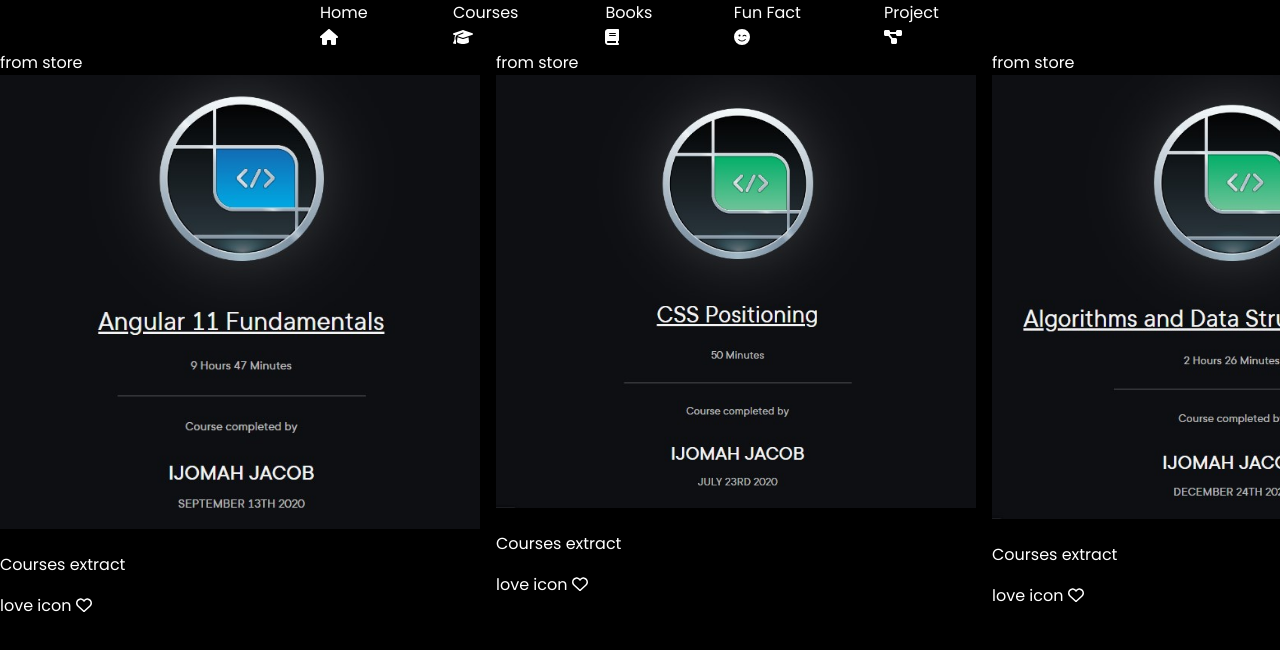
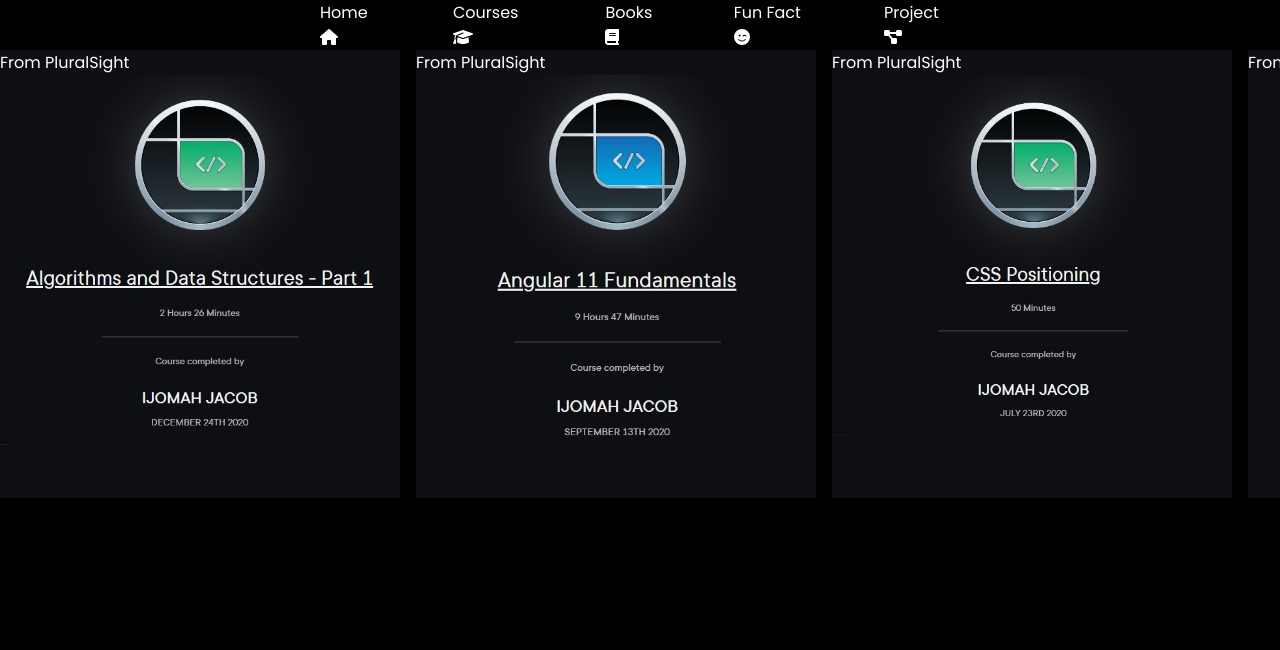
Before and after one commit to ijomah/reactcv, a React (Create React App) app: page /course in a window 1280 px wide. Shown: the top 650 px of the page. Built offline with nearby package versions, Linux system fonts and the light colour scheme.

Commit message:
courses comp

```diff
--- a/src/Content/articlePart/carousals/courseCarousal.js
+++ b/src/Content/articlePart/carousals/courseCarousal.js
@@ -1,5 +1,5 @@
 import React from "react";
-import { FontAwesomeIcon } from "@fortawesome/react-fontawesome";
+//import { FontAwesomeIcon } from "@fortawesome/react-fontawesome";
 import  courseNGfunda from "../../../images/courseNGfunda.jpg";
 import  courseCss from "../../../images/courseCss.jpg";
 import  courseDSA from "../../../images/courseDSA.jpg";
@@ -11,82 +11,83 @@
 function Courses() {
     return (
         <div className="courses">
+
             <div className="course">
                 <div className="course-head">
-                    <div className="course-title">from store</div>
+                    <div className="course-title">From PluralSight</div>
                 </div>
                 <div className="course-body">
-                    <img src={courseNGfunda} alt="Completed Angular course badge"/>
-                    <p>Courses extract</p>
+                    <img src={courseDSA} alt="" />
+                    {/* <p>Courses extract</p> */}
                 </div>
-                <div className="course-footer">
+                {/* <div className="course-footer">
                     <div>love icon <FontAwesomeIcon icon="fa-regular fa-heart" /></div>
-                </div>
+                </div> */}
             </div>
 
             <div className="course">
                 <div className="course-head">
-                    <div className="course-title">from store</div>
+                    <div className="course-title">From PluralSight  </div>
                 </div>
                 <div className="course-body">
-                    <img src={courseCss} alt="" />
-                    <p>Courses extract</p>
+                    <img src={courseNGfunda} alt="Completed Angular course badge"/>
+                    {/* <p>Courses extract</p> */}
                 </div>
-                <div className="course-footer">
+                {/* <div className="course-footer">
                     <div>love icon <FontAwesomeIcon icon="fa-regular fa-heart" /></div>
-                </div>
+                </div> */}
             </div>
 
             <div className="course">
                 <div className="course-head">
-                    <div className="course-title">from store</div>
+                    <div className="course-title">From PluralSight</div>
                 </div>
                 <div className="course-body">
-                    <img src={courseDSA} alt="" />
-                    <p>Courses extract</p>
+                    <img src={courseCss} alt="" />
+                    {/* <p>Courses extract</p> */}
                 </div>
-                <div className="course-footer">
+                {/* <div className="course-footer">
                     <div>love icon <FontAwesomeIcon icon="fa-regular fa-heart" /></div>
-                </div>
+                </div> */}
             </div>
 
             <div className="course">
                 <div className="course-head">
-                    <div className="course-title">from store</div>
+                    <div className="course-title">From PluralSight</div>
                 </div>
                 <div className="course-body">
-                    <img src={courseGit} alt=""></img>
-                    <p>Courses extract</p>
+                    <img src={courseFigma} alt=""></img>
+                    {/* <p>Courses extract</p> */}
                 </div>
-                <div className="course-footer">
+                {/* <div className="course-footer">
                     <div>love icon <FontAwesomeIcon icon="fa-regular fa-heart" /></div>
-                </div>
+                </div> */}
             </div>
 
             <div className="course">
                 <div className="course-head">
-                    <div className="course-title">from store</div>
+                    <div className="course-title">From PluralSight</div>
                 </div>
                 <div className="course-body">
-                    <img src={courseFigma} alt=""></img>
-                    <p>Courses extract</p>
+                    <img src={courseGit} alt=""></img>
+                    {/* <p>Courses extract</p> */}
                 </div>
-                <div className="course-footer">
+                {/* <div className="course-footer">
                     <div>love icon <FontAwesomeIcon icon="fa-regular fa-heart" /></div>
-                </div>
+                </div> */}
             </div>
 
             <div className="course">
                 <div className="course-head">
-                    <div className="course-title">from store</div>
+                    <div className="course-title">From PluralSight</div>
                 </div>
                 <div className="course-body">
                     <img src={courseHTML} alt=""></img>
-                    <p>Courses extract</p>
+                    {/* <p>Courses extract</p> */}
                 </div>
-                <div className="course-footer">
+                {/* <div className="course-footer">
                     <div>love icon <FontAwesomeIcon icon="fa-regular fa-heart" /></div>
-                </div>
+                </div> */}
             </div>
 
         </div>
--- a/src/Content/articlePart/carousals/courses.css
+++ b/src/Content/articlePart/carousals/courses.css
@@ -1,3 +1,6 @@
+::-webkit-scrollbar {
+    width: 0px;
+}
 .courses {
     display: flex;
     flex-direction: row;
@@ -10,8 +13,16 @@
 
 .course {
     flex-shrink: 0;
-    flex-basis: 30em;
+    /* width: 400px;
+    height: 550px;
+    border-radius: 10px;
+    margin-inline-start: 10px;
+    background-size: cover;
+    background-repeat: no-repeat;
+    background-position: center center; */
+    flex-basis: 25em;
     scroll-snap-align: start;
+    background-color: #0e0f13;
 }
 
 img {
```
